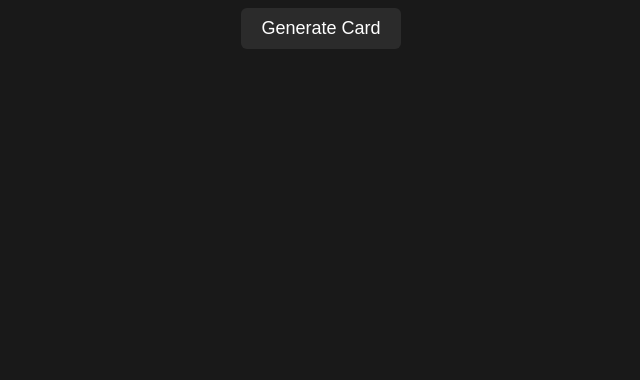
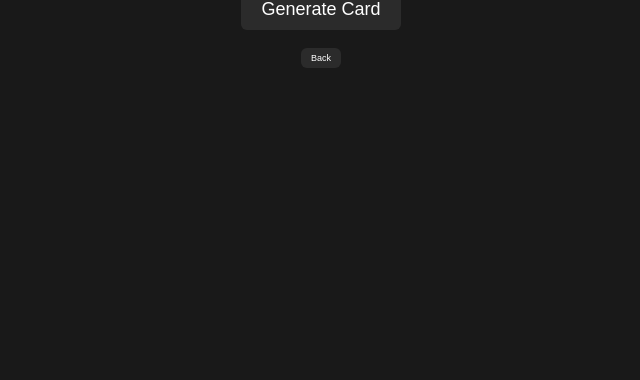
Before and after one commit to sofeyahamira/card-generator, a plain HTML site: page index.html in a window 1280 px wide. Shown: the part 420-800 px from the top of the page, without its empty margins (319-959 px from the left). Drawn offline with Linux system fonts and the light colour scheme.

Commit message:
Add Back button

```diff
--- a/index.html
+++ b/index.html
@@ -30,12 +30,18 @@
       background-color: #2b2b2b;
       color: #fff;
       cursor: pointer;
+    }
+    .back {
+      font-size: 9px;
+      padding: 5px 10px;
+    }
   </style>
 </head>
 <body>
   <div id="card">🂠</div>
   <button onclick="generateCard()">Generate Card</button>
-
+  <br>
+  <button class="back" onclick="back()">Back</button>
   <script>
     function generateCard() {
   const suits = ["♢", "♡", "♤", "♧"];
@@ -53,6 +59,9 @@
 
   document.getElementById("card").textContent = display;
 }
+    function back() {
+      document.getElementById("card").textContent = "🂠";
+    }
 
   </script>
 </body>
```
